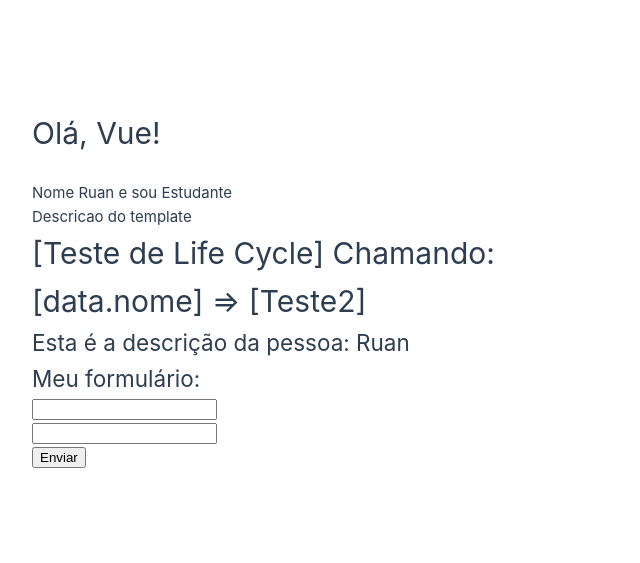
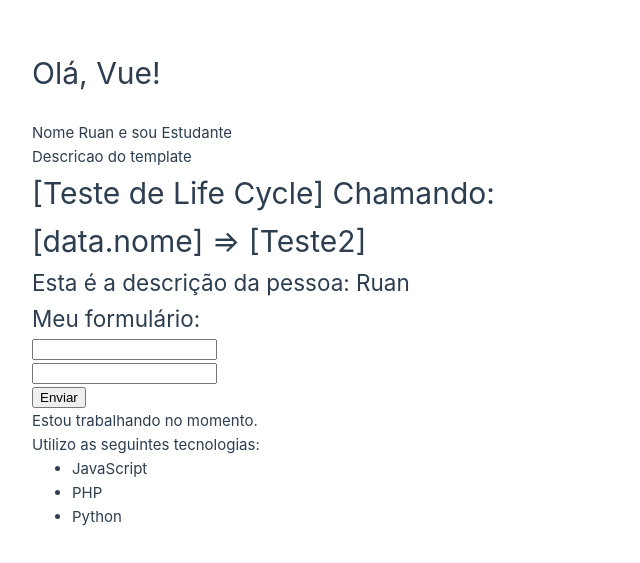
Before and after one commit to euliberato/aprendendo_vuejs, a Vue app: page / in a window 1280 px wide. Shown: the part 111-674 px from the top of the page, without its empty margins (0-640 px from the left). Built offline with nearby package versions, Linux system fonts and the light colour scheme.

Commit message:
Aprendendo algumas diretivas basicas do Vue

```diff
--- a/src/App.vue
+++ b/src/App.vue
@@ -4,6 +4,7 @@
     <p>{{descricao}}</p>
     <LifeCycle/>
     <Pessoa />
+    <Info />
   </div>
 </template>
 
@@ -11,13 +12,15 @@
   import PrimeiroComponente from './components/PrimeiroComponente.vue'
   import LifeCycle from './components/LifeCycle.vue';
   import Pessoa from './components/Pessoa.vue';
+  import Info from './components/Info.Vue';
 
   export default {
     name: 'App',
     components: {
     PrimeiroComponente,
     LifeCycle,
-    Pessoa
+    Pessoa,
+    Info
 },
     data (){
       return {
--- a/src/components/Info.vue
+++ b/src/components/Info.vue
@@ -0,0 +1,26 @@
+<template>
+    <div>
+        <p v-if="esta_trabalhando">Estou trabalhando no momento.</p>
+        <p v-else>Não está trabalhando no momento.</p>
+        <p>Utilizo as seguintes tecnologias:</p>
+        <ul>
+            <li>JavaScript</li>
+            <li>PHP</li>
+            <li>Python</li>
+        </ul>
+        <p v-show="mostrar_email">Mande uma mensagem para: {{ email }}</p>
+    </div>
+</template>
+
+<script lang="ts">
+    export default {
+        name: 'Info',
+        data() {
+            return {
+                esta_trabalhando: true,
+                mostrar_email: false,
+                email: 'teste@email.com'
+            }
+        }
+    }
+</script>
```
